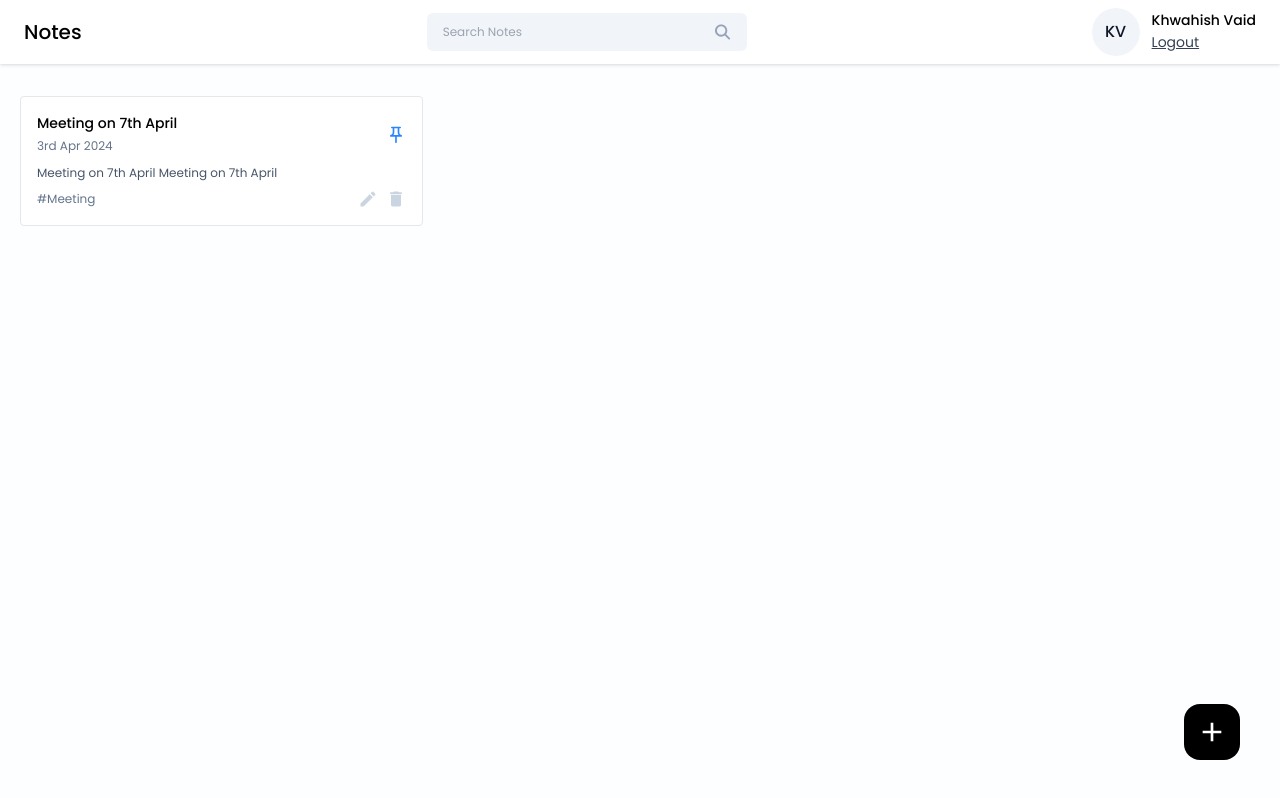
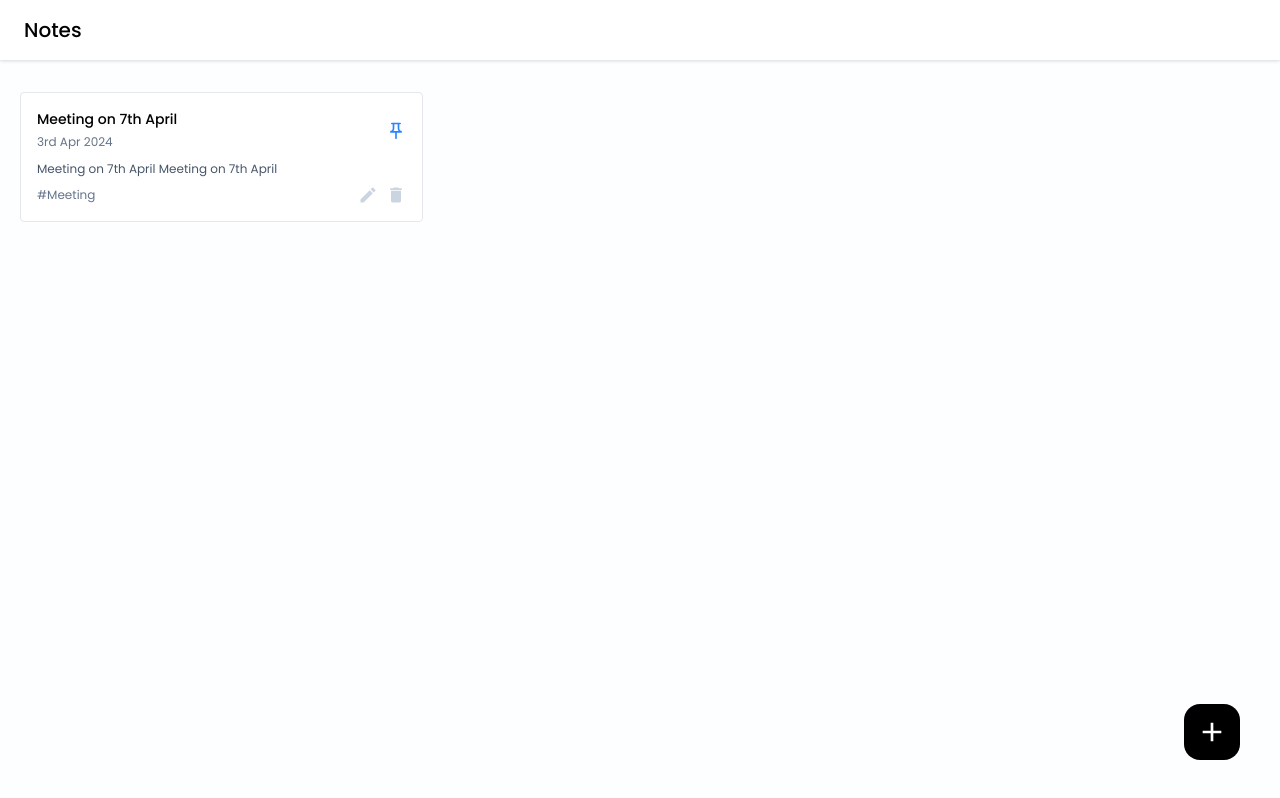
Before and after one commit to khwahish1509/Notes_Mern, a React (Vite) app in the folder frontend/Notes_App/: page /dashboard in a window 1280 px wide. Built offline with nearby package versions, Linux system fonts and the light colour scheme; no server answers.

Commit message:
solved fulllName error+ done with logout

```diff
--- a/frontend/Notes_App/src/components/Cards/ProfileInfo.jsx
+++ b/frontend/Notes_App/src/components/Cards/ProfileInfo.jsx
@@ -1,17 +1,20 @@
 /* eslint-disable no-unused-vars */
-import React from 'react'
+import React from 'react';
 import PropTypes from 'prop-types'; // Import PropTypes
-import { getInitials } from '../../utils/helper'
+import { getInitials } from '../../utils/helper';
 
-const ProfileInfo = ({ onLogout }) => {
+const ProfileInfo = ({ userInfo, onLogout }) => {
+    // Ensure userInfo is defined and has fullName before rendering
+    const fullName = userInfo?.fullName || "Guest";  // Default to "Guest" if fullName is not available
+
     return (
         <div className="flex items-center gap-3">
             <div className="w-12 h-12 flex items-center justify-center rounded-full text-slate-900 font-medium bg-slate-100">
-            {getInitials("Khwahish Vaid")}
+                {getInitials(fullName)}  {/* Use fullName for initials */}
             </div>
 
             <div>
-            <p className="text-sm font-medium">Khwahish Vaid</p>
+                <p className="text-sm font-medium">{fullName}</p> {/* Display the fullName */}
                 <button className="text-sm text-slate-700 underline" onClick={onLogout}>
                     Logout
                 </button>
@@ -22,7 +25,17 @@ const ProfileInfo = ({ onLogout }) => {
 
 // PropTypes validation
 ProfileInfo.propTypes = {
+    userInfo: PropTypes.shape({
+        fullName: PropTypes.string,
+    }),
     onLogout: PropTypes.func.isRequired,
 };
 
+// Set default props in case userInfo is undefined
+ProfileInfo.defaultProps = {
+    userInfo: {
+        fullName: "",  // Default to empty string if fullName is missing
+    },
+};
+
 export default ProfileInfo;
--- a/frontend/Notes_App/src/components/Navbar/Navbar.jsx
+++ b/frontend/Notes_App/src/components/Navbar/Navbar.jsx
@@ -1,38 +1,58 @@
 /* eslint-disable no-unused-vars */
-import React, {useState} from 'react'
-import ProfileInfo from '../Cards/ProfileInfo'
-import { useNavigate } from 'react-router-dom'
-import SearchBar from '../SearchBar/SearchBar';
+import React, { useState } from "react";
+import SearchBar from "../SearchBar/SearchBar";
+import ProfileInfo from "../Cards/ProfileInfo";
+import { useNavigate } from "react-router-dom";
+import PropTypes from 'prop-types';
 
-const Navbar = () => {
+const Navbar = ({ userInfo, onSearchNote, handleClearSearch }) => {
+  const isToken = localStorage.getItem("token");
 
-    const [searchQuery, setSearchQuery] = useState("")
+  const [searchQuery, setSearchQuery] = useState("");
 
-    const navigate= useNavigate;
-    const onLogout = () => {
-        navigate('/login');
+  const navigate = useNavigate();
+
+  const onLogout = () => {
+    localStorage.clear();
+    navigate("/login");
+  };
+
+  const handleSearch = () => {
+    if(searchQuery){
+      onSearchNote(searchQuery)
     }
+  };
 
-    const handleSearch = (e) => {
-
-    }
-
-    const onClearSearch = () => {
-        setSearchQuery("");
-    }
+  const onClearSearch = ()=>{
+    handleClearSearch()
+    setSearchQuery("")
+  }
 
   return (
     <div className="bg-white flex items-center justify-between px-6 py-2 drop-shadow">
-        <h2 className="text-xl font-medium text-black py-2">Notes</h2>
-        <SearchBar
+      <h2 className="text-xl font-medium text-black py-2">Notes</h2>
+
+      {isToken && (
+        <>
+          <SearchBar
             value={searchQuery}
-            onChange={({target}) => setSearchQuery(target.value)}
+            onChange={({ target }) => {
+              setSearchQuery(target.value);
+            }}
             handleSearch={handleSearch}
             onClearSearch={onClearSearch}
-        />
-        <ProfileInfo  onLogout={onLogout}/>
+          />
+
+          <ProfileInfo userInfo={userInfo} onLogout={onLogout} />
+        </>
+      )}
     </div>
-  )
-}
+  );
+};
+Navbar.propTypes = {
+  userInfo: PropTypes.object.isRequired,
+  onSearchNote: PropTypes.func.isRequired,
+  handleClearSearch: PropTypes.func.isRequired,
+};
 
-export default Navbar
+export default Navbar;
--- a/frontend/Notes_App/src/pages/Home/Home.jsx
+++ b/frontend/Notes_App/src/pages/Home/Home.jsx
@@ -45,8 +45,8 @@ const Home = () => {
 
   return (
     <>
-        {/* userInfo={userInfo} */}
-        <Navbar />
+
+        <Navbar userInfo={userInfo} />
         <div className='container mx-auto px-5'>
             <div className='grid grid-cols-3 gap-4 mt-8' >
                 <NoteCard
```
Also changed, not shown: 1 other file (tests, documents, lock files or other folders). Lines whose indentation alone changed are shown as unchanged.
